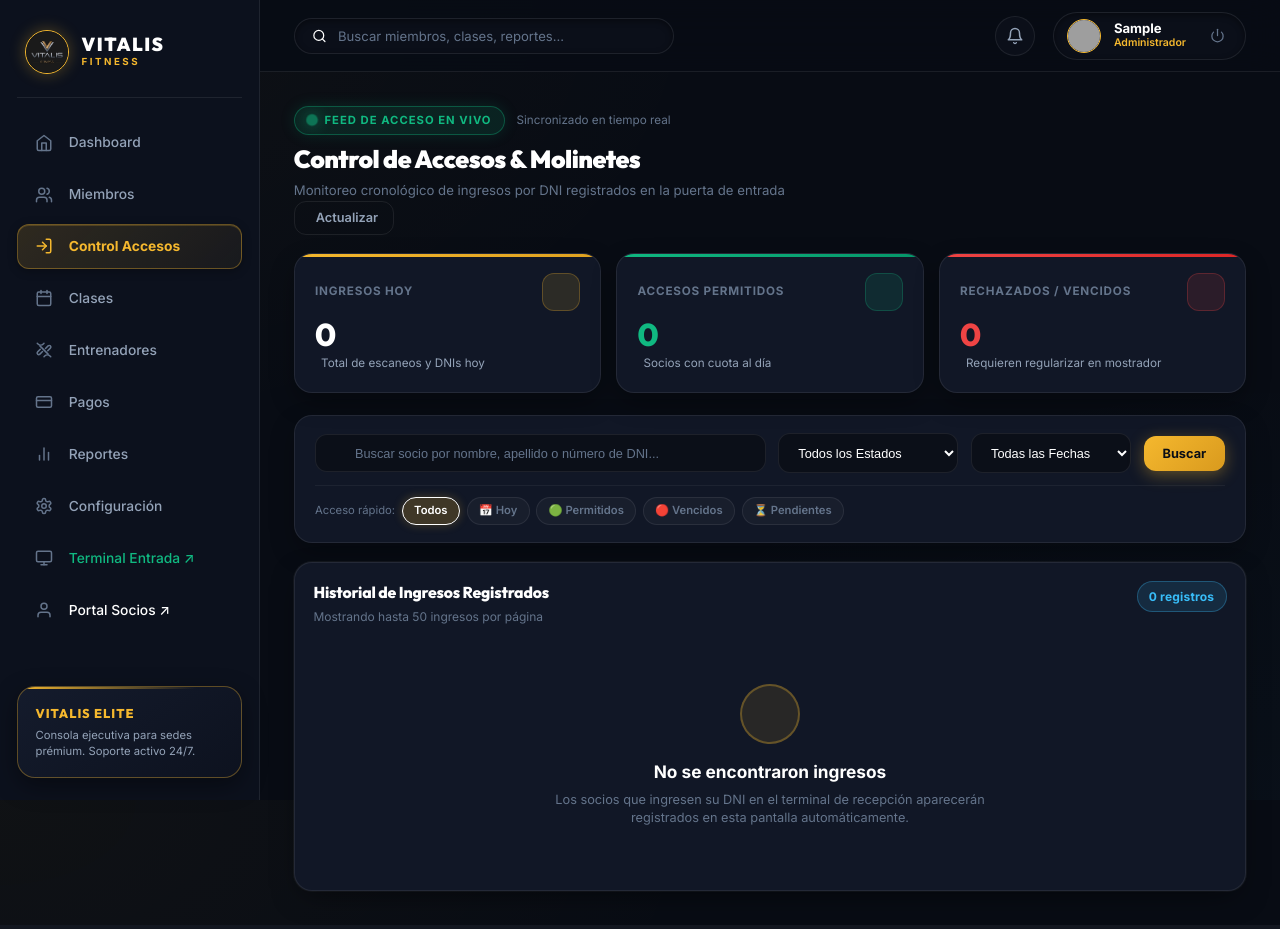
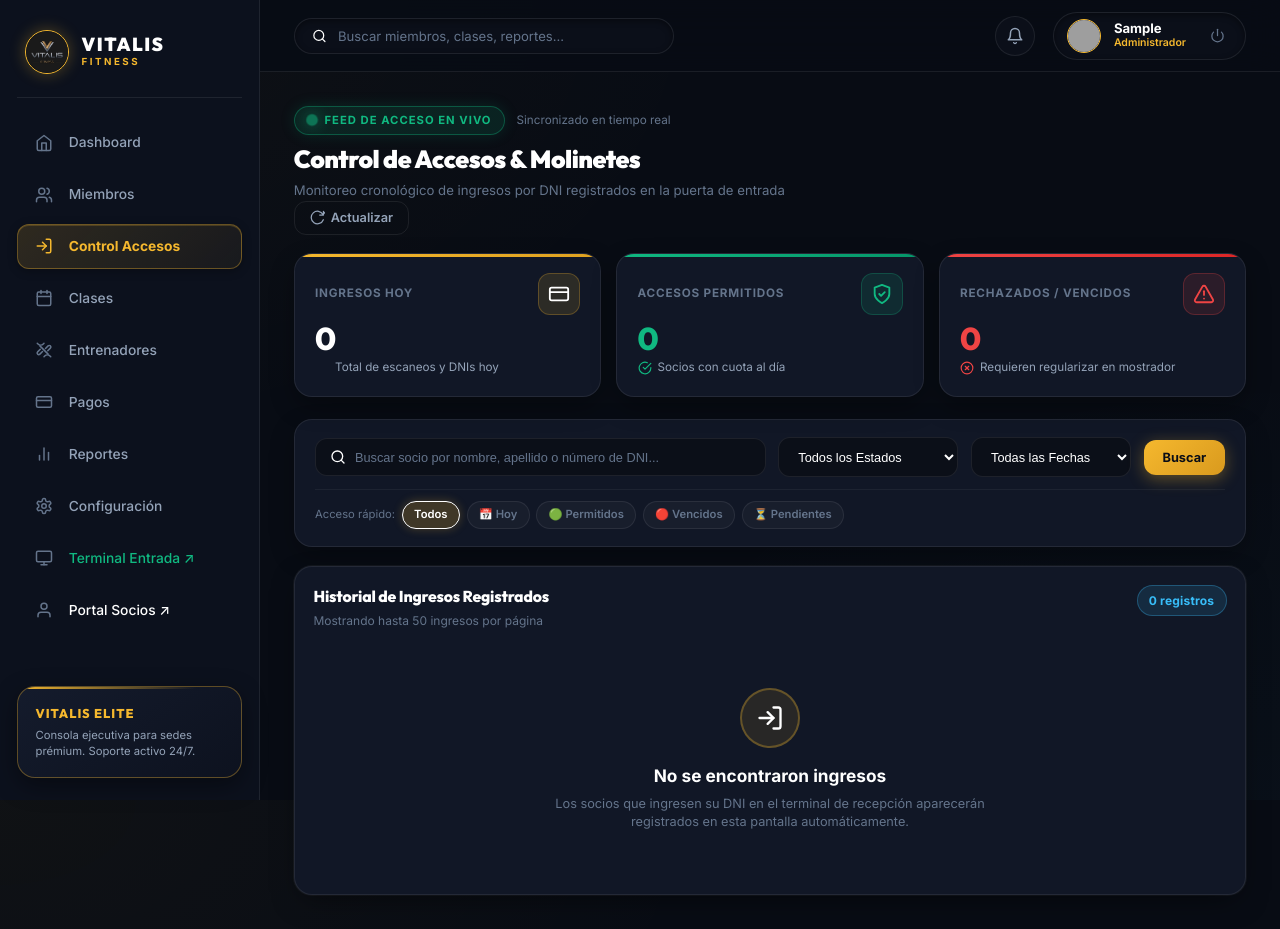
Before and after one commit to orquera10/vitalis_gimnasio, a Django app: page /miembros/accesos/ in a window 1280 px wide. Run offline with Django 5.2, Linux system fonts and the light colour scheme; the visitor is signed in with stand-in values (Sample User, id 1); data that the repository does not hold is empty; parts of the project's set-up code (start-up, migrations or seed data) failed here and were passed over; grey boxes are pictures that could not be loaded.

Commit message:
fix(icons): load FontAwesome in base.html and use crisp inline SVG icons in access control KPI cards and badges

```diff
--- a/core/templates/base.html
+++ b/core/templates/base.html
@@ -11,6 +11,8 @@
     <link rel="preconnect" href="https://fonts.googleapis.com">
     <link rel="preconnect" href="https://fonts.gstatic.com" crossorigin>
     <link href="https://fonts.googleapis.com/css2?family=Outfit:wght@400;500;600;700;800;900&family=Inter:wght@400;500;600;700&display=swap" rel="stylesheet">
+    <!-- Font Awesome Icons -->
+    <link rel="stylesheet" href="https://cdnjs.cloudflare.com/ajax/libs/font-awesome/6.4.0/css/all.min.css">
     <!-- Estilos CSS -->
     <link rel="stylesheet" href="{% static 'core/css/styles.css' %}">
     {% block extra_css %}{% endblock %}
--- a/members/templates/members/checkin_list.html
+++ b/members/templates/members/checkin_list.html
@@ -89,8 +89,8 @@
     }
 
     .access-kpi-icon {
-        width: 38px;
-        height: 38px;
+        width: 42px;
+        height: 42px;
         border-radius: var(--radius-md);
         display: flex;
         align-items: center;
@@ -195,8 +195,9 @@
         top: 50%;
         transform: translateY(-50%);
         color: var(--primary-gold);
-        font-size: 0.95rem;
         pointer-events: none;
+        display: flex;
+        align-items: center;
     }
 
     .access-text-input {
@@ -306,7 +307,7 @@
         font-size: 0.75rem;
         display: inline-flex;
         align-items: center;
-        gap: 0.3rem;
+        gap: 0.35rem;
         white-space: nowrap;
     }
 
@@ -320,7 +321,7 @@
         font-size: 0.75rem;
         display: inline-flex;
         align-items: center;
-        gap: 0.3rem;
+        gap: 0.35rem;
         white-space: nowrap;
     }
 
@@ -334,7 +335,7 @@
         font-size: 0.75rem;
         display: inline-flex;
         align-items: center;
-        gap: 0.3rem;
+        gap: 0.35rem;
         white-space: nowrap;
     }
 </style>
@@ -359,24 +360,35 @@
 
         <div style="display: flex; gap: 0.6rem; align-items: center;">
             <button type="button" class="btn-outline" onclick="location.reload();" title="Recargar Registros" style="display: flex; align-items: center; gap: 0.4rem; padding: 0.55rem 1rem; font-size: 0.85rem;">
-                <i class="fa-solid fa-arrows-rotate"></i>
+                <svg width="15" height="15" viewBox="0 0 24 24" fill="none" stroke="currentColor" stroke-width="2" stroke-linecap="round" stroke-linejoin="round">
+                    <path d="M21.5 2v6h-6M21.34 15.57a10 10 0 1 1-.57-8.38l5.67-5.67"/>
+                </svg>
                 <span>Actualizar</span>
             </button>
         </div>
     </div>
 
-    <!-- Tarjetas de Métricas Rápidas (KPIs de Hoy) -->
+    <!-- Tarjetas de Métricas Rápidas (KPIs de Hoy) con Íconos Vectoriales SVG -->
     <div class="access-kpi-grid">
         <div class="access-kpi-card gold">
             <div class="access-kpi-top">
                 <span class="access-kpi-title">Ingresos Hoy</span>
                 <div class="access-kpi-icon gold">
-                    <i class="fa-solid fa-id-card-clip"></i>
+                    <svg width="22" height="22" viewBox="0 0 24 24" fill="none" stroke="currentColor" stroke-width="2" stroke-linecap="round" stroke-linejoin="round">
+                        <rect width="20" height="14" x="2" y="5" rx="2"/>
+                        <line x1="2" x2="22" y1="10" y2="10"/>
+                    </svg>
                 </div>
             </div>
             <div class="access-kpi-number">{{ today_total }}</div>
             <div class="access-kpi-desc">
-                <i class="fa-regular fa-calendar-check" style="color: var(--primary-gold);"></i>
+                <svg width="14" height="14" viewBox="0 0 24 24" fill="none" stroke="var(--primary-gold)" stroke-width="2" stroke-linecap="round" stroke-linejoin="round">
+                    <rect width="18" height="18" x="3" y="4" rx="2" ry="2"/>
+                    <line x1="16" x2="16" y1="2" y2="6"/>
+                    <line x1="8" x2="8" y1="2" y2="6"/>
+                    <line x1="3" x2="21" y1="10" y2="10"/>
+                    <path d="m9 16 2 2 4-4"/>
+                </svg>
                 <span>Total de escaneos y DNIs hoy</span>
             </div>
         </div>
@@ -385,12 +397,18 @@
             <div class="access-kpi-top">
                 <span class="access-kpi-title">Accesos Permitidos</span>
                 <div class="access-kpi-icon emerald">
-                    <i class="fa-solid fa-circle-check"></i>
+                    <svg width="22" height="22" viewBox="0 0 24 24" fill="none" stroke="currentColor" stroke-width="2" stroke-linecap="round" stroke-linejoin="round">
+                        <path d="M12 22s8-4 8-10V5l-8-3-8 3v7c0 6 8 10 8 10z"/>
+                        <polyline points="9 12 11 14 15 10"/>
+                    </svg>
                 </div>
             </div>
             <div class="access-kpi-number" style="color: #10b981;">{{ today_allowed }}</div>
             <div class="access-kpi-desc">
-                <i class="fa-solid fa-shield-halved" style="color: #10b981;"></i>
+                <svg width="14" height="14" viewBox="0 0 24 24" fill="none" stroke="#10b981" stroke-width="2" stroke-linecap="round" stroke-linejoin="round">
+                    <path d="M22 11.08V12a10 10 0 1 1-5.93-9.14"/>
+                    <polyline points="22 4 12 14.01 9 11.01"/>
+                </svg>
                 <span>Socios con cuota al día</span>
             </div>
         </div>
@@ -399,12 +417,20 @@
             <div class="access-kpi-top">
                 <span class="access-kpi-title">Rechazados / Vencidos</span>
                 <div class="access-kpi-icon rose">
-                    <i class="fa-solid fa-triangle-exclamation"></i>
+                    <svg width="22" height="22" viewBox="0 0 24 24" fill="none" stroke="currentColor" stroke-width="2" stroke-linecap="round" stroke-linejoin="round">
+                        <path d="m21.73 18-8-14a2 2 0 0 0-3.48 0l-8 14A2 2 0 0 0 4 21h16a2 2 0 0 0 1.73-3Z"/>
+                        <line x1="12" x2="12" y1="9" y2="13"/>
+                        <line x1="12" x2="12.01" y1="17" y2="17"/>
+                    </svg>
                 </div>
             </div>
             <div class="access-kpi-number" style="color: #ef4444;">{{ today_denied }}</div>
             <div class="access-kpi-desc">
-                <i class="fa-solid fa-hand-holding-dollar" style="color: #ef4444;"></i>
+                <svg width="14" height="14" viewBox="0 0 24 24" fill="none" stroke="#ef4444" stroke-width="2" stroke-linecap="round" stroke-linejoin="round">
+                    <circle cx="12" cy="12" r="10"/>
+                    <line x1="15" x2="9" y1="9" y2="15"/>
+                    <line x1="9" x2="15" y1="9" y2="15"/>
+                </svg>
                 <span>Requieren regularizar en mostrador</span>
             </div>
         </div>
@@ -415,7 +441,12 @@
         <form method="get">
             <div class="search-flex-container">
                 <div class="search-input-col">
-                    <i class="fa-solid fa-magnifying-glass search-icon-inside"></i>
+                    <div class="search-icon-inside">
+                        <svg width="16" height="16" viewBox="0 0 24 24" fill="none" stroke="currentColor" stroke-width="2" stroke-linecap="round" stroke-linejoin="round">
+                            <circle cx="11" cy="11" r="8"/>
+                            <line x1="21" y1="21" x2="16.65" y2="16.65"/>
+                        </svg>
+                    </div>
                     <input
                         type="text"
                         name="q"
@@ -503,7 +534,10 @@
                         <tr>
                             <td style="white-space: nowrap;">
                                 <div class="time-pill-oled">
-                                    <i class="fa-regular fa-clock" style="color: var(--primary-gold);"></i>
+                                    <svg width="13" height="13" viewBox="0 0 24 24" fill="none" stroke="var(--primary-gold)" stroke-width="2" stroke-linecap="round" stroke-linejoin="round">
+                                        <circle cx="12" cy="12" r="10"/>
+                                        <polyline points="12 6 12 12 16 14"/>
+                                    </svg>
                                     <span>{{ ci.checkin_time|date:"d/m/Y" }}</span>
                                     <strong>{{ ci.checkin_time|date:"H:i:s" }}</strong>
                                 </div>
@@ -536,15 +570,18 @@
                             <td>
                                 {% if ci.status == 'PERMITIDO' %}
                                     <span class="badge-glow-emerald">
-                                        <i class="fa-solid fa-check"></i> Permitido
+                                        <svg width="12" height="12" viewBox="0 0 24 24" fill="none" stroke="currentColor" stroke-width="3" stroke-linecap="round" stroke-linejoin="round"><polyline points="20 6 9 17 4 12"/></svg>
+                                        <span>Permitido</span>
                                     </span>
                                 {% elif ci.status == 'VENCIDO' %}
                                     <span class="badge-glow-rose">
-                                        <i class="fa-solid fa-triangle-exclamation"></i> Vencido
+                                        <svg width="12" height="12" viewBox="0 0 24 24" fill="none" stroke="currentColor" stroke-width="2.5" stroke-linecap="round" stroke-linejoin="round"><path d="m21.73 18-8-14a2 2 0 0 0-3.48 0l-8 14A2 2 0 0 0 4 21h16a2 2 0 0 0 1.73-3Z"/><line x1="12" x2="12" y1="9" y2="13"/><line x1="12" x2="12.01" y1="17" y2="17"/></svg>
+                                        <span>Vencido</span>
                                     </span>
                                 {% elif ci.status == 'PENDIENTE' %}
                                     <span class="badge-glow-amber">
-                                        <i class="fa-solid fa-clock"></i> Pendiente
+                                        <svg width="12" height="12" viewBox="0 0 24 24" fill="none" stroke="currentColor" stroke-width="2.5" stroke-linecap="round" stroke-linejoin="round"><circle cx="12" cy="12" r="10"/><polyline points="12 6 12 12 16 14"/></svg>
+                                        <span>Pendiente</span>
                                     </span>
                                 {% else %}
                                     <span class="badge badge-secondary">{{ ci.get_status_display }}</span>
@@ -593,7 +630,11 @@
         {% else %}
             <div style="text-align: center; padding: 3rem 1.5rem;">
                 <div style="width: 60px; height: 60px; border-radius: 50%; background: rgba(245, 184, 46, 0.1); border: 2px solid rgba(245, 184, 46, 0.3); display: flex; align-items: center; justify-content: center; font-size: 1.75rem; margin: 0 auto 1rem; color: var(--primary-gold);">
-                    <i class="fa-solid fa-door-open"></i>
+                    <svg width="28" height="28" viewBox="0 0 24 24" fill="none" stroke="currentColor" stroke-width="2" stroke-linecap="round" stroke-linejoin="round">
+                        <path d="M15 3h4a2 2 0 0 1 2 2v14a2 2 0 0 1-2 2h-4"/>
+                        <polyline points="10 17 15 12 10 7"/>
+                        <line x1="15" y1="12" x2="3" y2="12"/>
+                    </svg>
                 </div>
                 <h4 style="color: #ffffff; font-size: 1.15rem; font-weight: 700; margin-bottom: 0.4rem;">No se encontraron ingresos</h4>
                 <p style="color: var(--text-muted); font-size: 0.85rem; max-width: 450px; margin: 0 auto; line-height: 1.4;">
```
